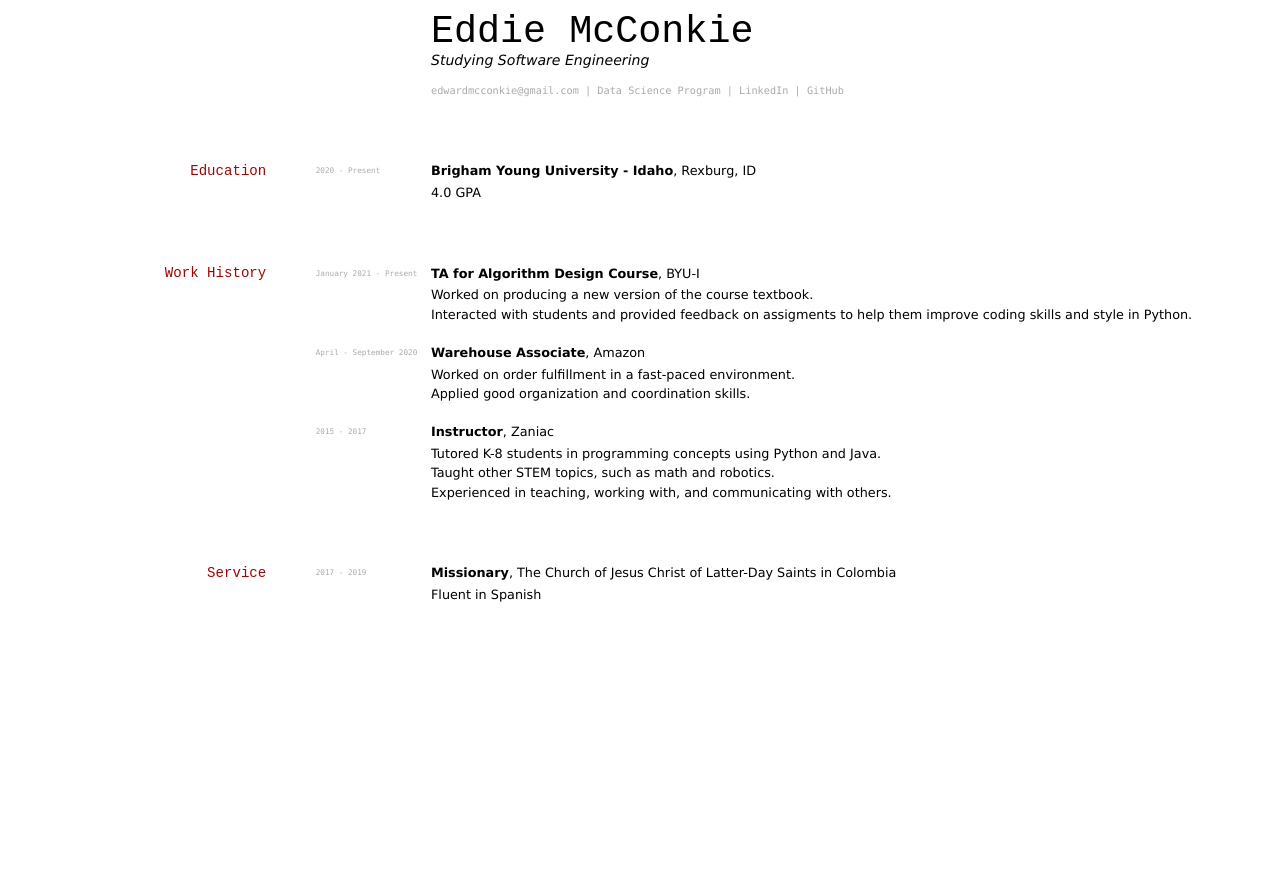
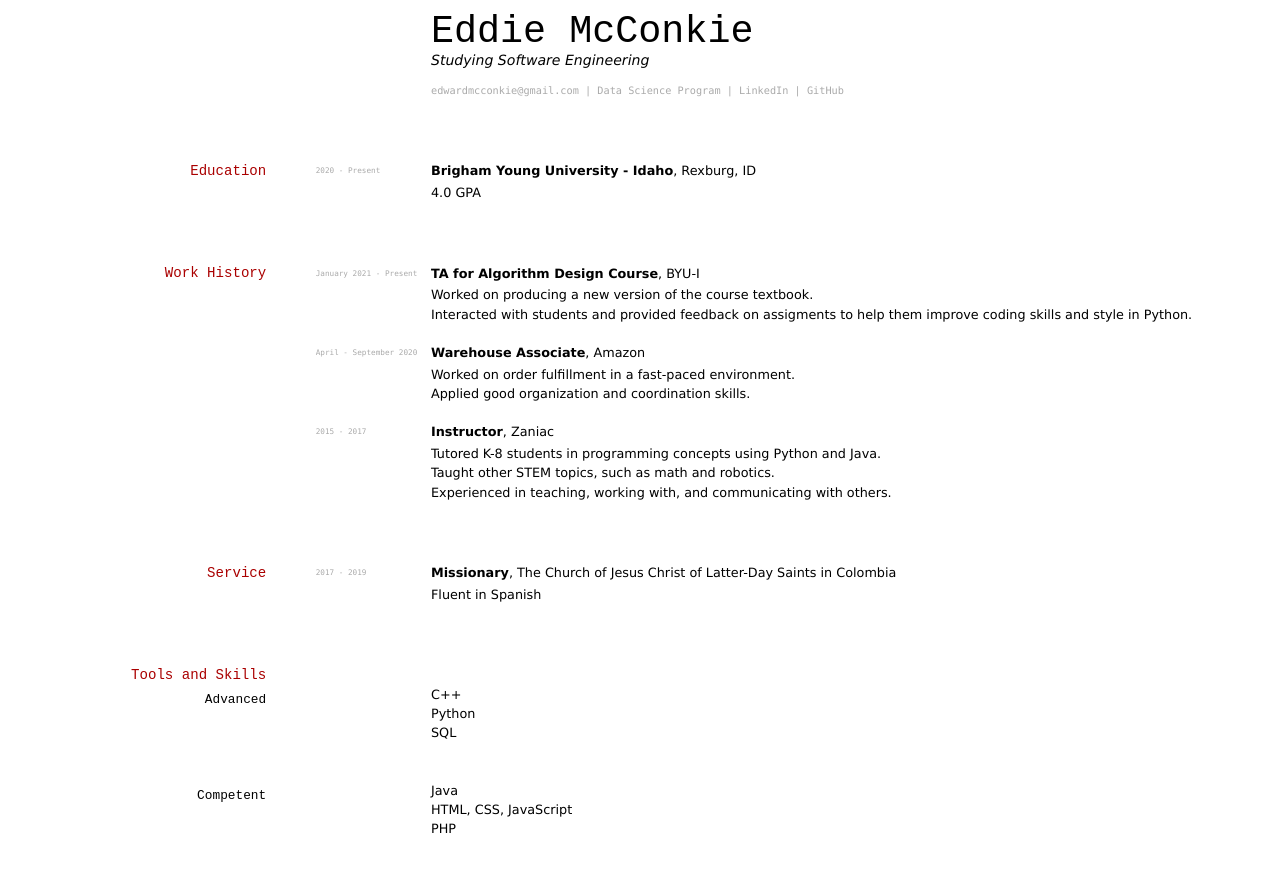
Before and after one commit to byuids-resumes/mcconkie_resume, a Jekyll site: the page built from docs/index.md, in a window 1280 px wide. Shown: the top 872 px of the page. Built offline with Jekyll 4.4.1, drawn with Linux system fonts in a browser that asks for light colours.

Commit message:
Update index.md

```diff
--- a/docs/index.md
+++ b/docs/index.md
@@ -48,6 +48,18 @@ __Instructor__, Zaniac
 __Missionary__, The Church of Jesus Christ of Latter-Day Saints in Colombia
 - Fluent in Spanish
 
+
+## Tools and Skills
+### Advanced
+- C++
+- Python
+- SQL
+
+### Competent
+- Java
+- HTML, CSS, JavaScript
+- PHP
+
 <!-- ### Footer
 
 Last updated: March 2021 -->
```
